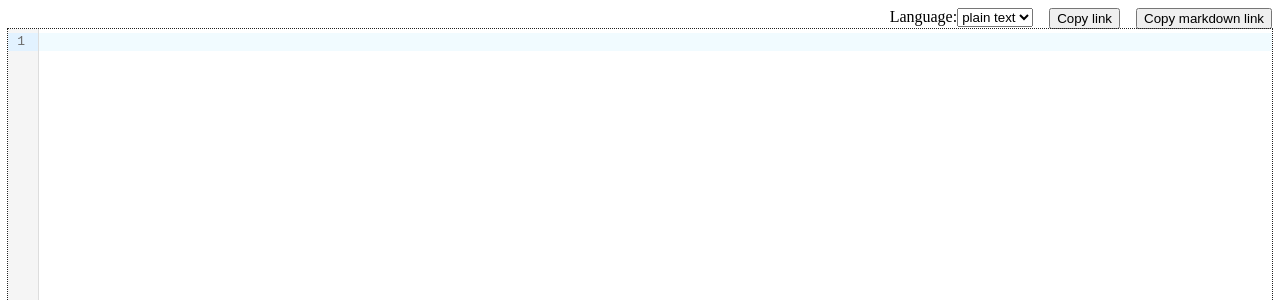
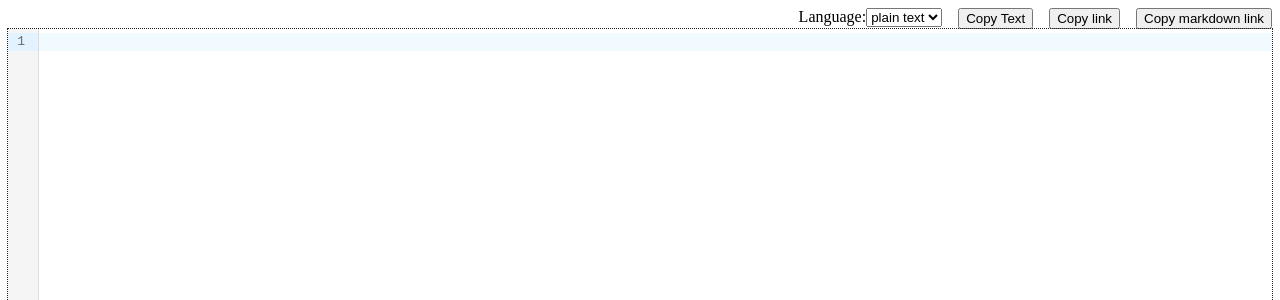
Before and after one commit to pnicto/paste, a React (Vite) app: page / in a window 1280 px wide. Shown: the top 300 px of the page. Built offline with nearby package versions, Linux system fonts and the light colour scheme.

Commit message:
feat: copy text button

```diff
--- a/src/App.tsx
+++ b/src/App.tsx
@@ -73,6 +73,15 @@ function App() {
 
         <button
           onClick={() => {
+            navigator.clipboard.writeText(value).catch((err) => {
+              console.error(err);
+            });
+          }}
+        >
+          Copy Text
+        </button>
+        <button
+          onClick={() => {
             const url = generateUrl(value);
             navigator.clipboard.writeText(url).catch((err) => {
               console.error(err);
```
